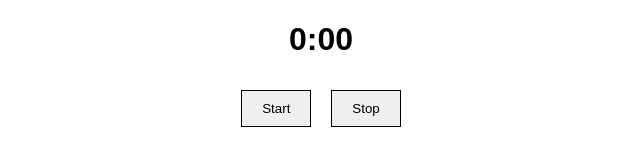
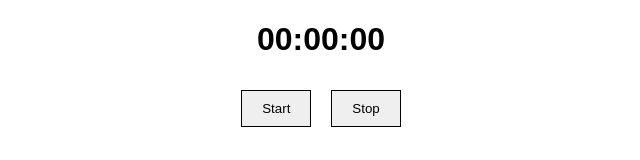
Before and after one commit to erlemulligan/activity-tracker, a React (Create React App) app: page / in a window 1280 px wide. Shown: the top 160 px of the page, without its empty margins (319-959 px from the left). Built offline with nearby package versions, Linux system fonts and the light colour scheme.

Commit message:
adding hours/minutes and start/stop time incrementing

```diff
--- a/src/App.js
+++ b/src/App.js
@@ -6,7 +6,7 @@ class App extends Component {
   render() {
     return (
       <div className="App">
-        <TimerComponent />
+        <TimerComponent breakReminderInSeconds={12} />
       </div>
     );
   }
--- a/src/Components/TimerComponent/index.js
+++ b/src/Components/TimerComponent/index.js
@@ -4,25 +4,51 @@ import './TimerComponent.css';
 
 class TimerComponent extends Component {
   constructor(props) {
-    super(props);
-    this.state = {date: new Date()};
+    super(props)
+    console.log(this.props)
+    this.state = {
+      date: new Date(),
+      secondsElapsed: 0,
+    }
 
-    this.handleStart = this.handleStart.bind(this);
-    this.handleStop = this.handleStop.bind(this);
+    this.handleStart = this.handleStart.bind(this)
+    this.handleStop = this.handleStop.bind(this)
+    this.getSeconds = this.getSeconds.bind(this)
+    this.getMinutes = this.getMinutes.bind(this)
+    this.getHours = this.getHours.bind(this)
   }
 
   handleStart() {
-    alert('starting...')
+    this.timeIncrementer = setInterval(() => {
+      this.setState({secondsElapsed: this.state.secondsElapsed + 1})
+
+      if (this.state.secondsElapsed === this.props.breakReminderInSeconds) {
+        alert('please take a break')
+      }
+    }, 1000)
   }
 
   handleStop() {
-    alert('stopping...')
+    clearInterval(this.timeIncrementer)
+    this.setState({secondsElapsed: 0})
+  }
+
+  getHours() {
+    return ('0' + Math.floor(this.state.secondsElapsed / 3600)).slice(-2)
+  }
+
+  getMinutes() {
+    return ('0' + Math.floor(this.state.secondsElapsed / 60) % 60).slice(-2)
+  }
+
+  getSeconds() {
+    return ('0' + this.state.secondsElapsed % 60).slice(-2)
   }
 
   render() {
     return (
       <div className="TimerComponentContainer">
-        <h1>0:00</h1>
+        <h1>{`${this.getHours()}:${this.getMinutes()}:${this.getSeconds()}`}</h1>
         <ButtonComponent buttonText="Start" onClick={this.handleStart}/>
         <ButtonComponent buttonText="Stop" onClick={this.handleStop} />
       </div>
@@ -30,4 +56,8 @@ class TimerComponent extends Component {
   }
 }
 
+TimerComponent.defaultProps = {
+  breakReminderInSeconds: 5,
+}
+
 export default TimerComponent;
```
